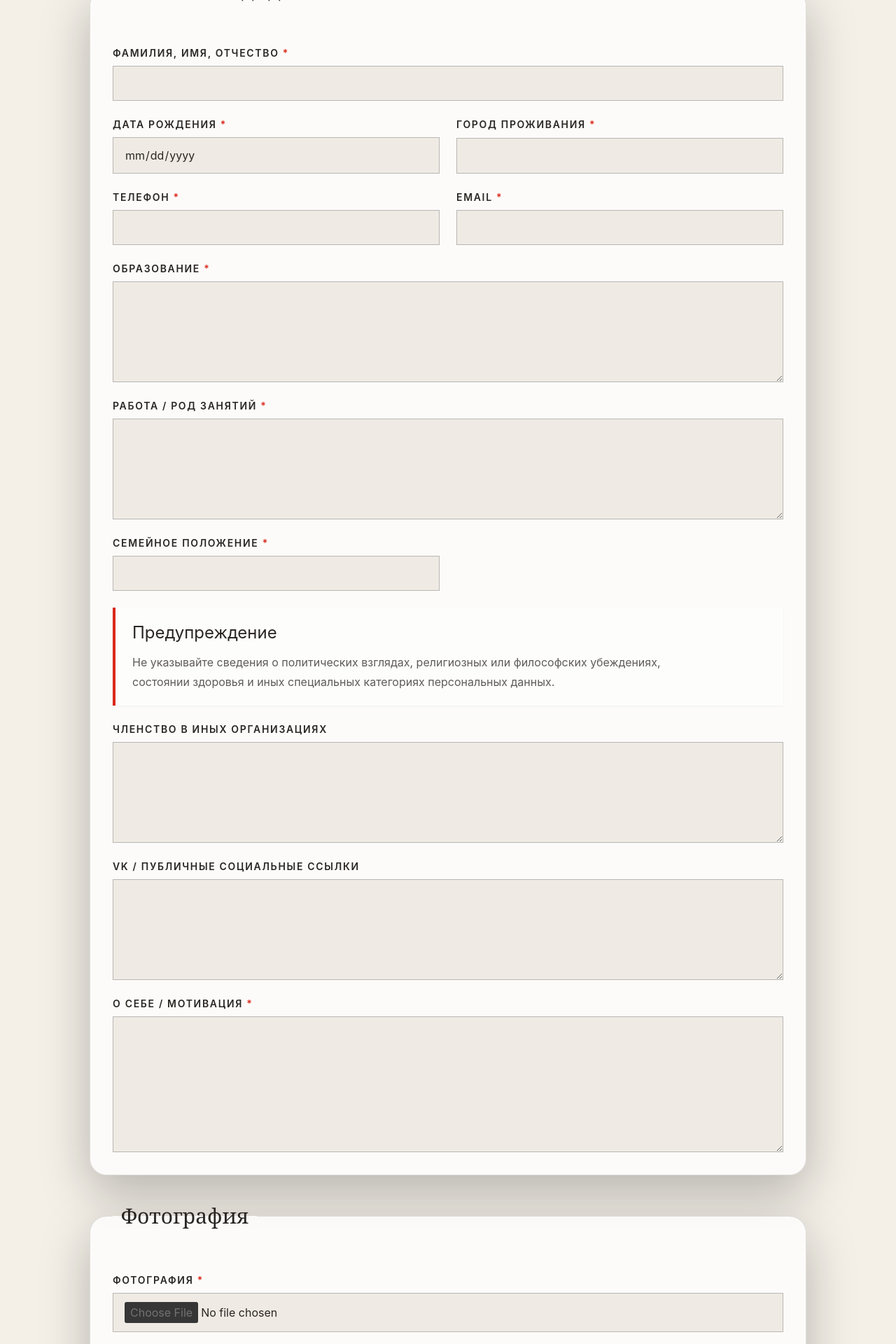
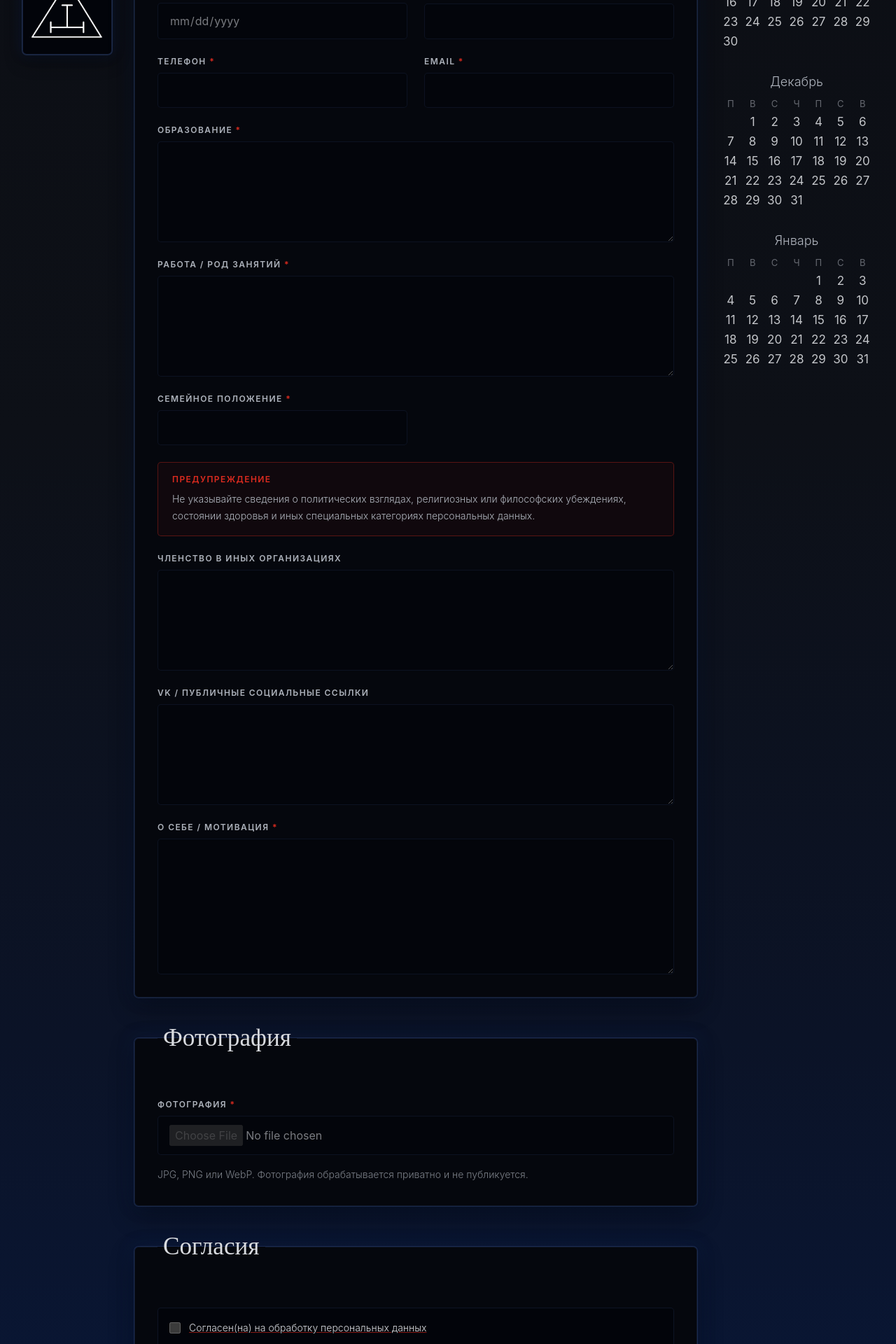
Before and after one commit to stalar78/astree3, a React (Vite) app in the folder frontend/: page /vstuplenie in a window 1280 px wide. Shown: the part 880-2800 px from the top of the page at 70% size. Built offline with nearby package versions, Linux system fonts and the light colour scheme.

Commit message:
style: align candidate page with public redesign

```diff
--- a/frontend/src/pages/CandidatePage.tsx
+++ b/frontend/src/pages/CandidatePage.tsx
@@ -1,19 +1,21 @@
 import { type FormEvent, type ReactNode, useEffect, useRef, useState } from 'react';
 import { Link } from 'react-router-dom';
 
-import { EditorialNote } from '../components/EditorialNote';
-import { InternalHero } from '../components/InternalHero';
-import { Section } from '../components/Section';
+import { ReferenceInnerPage, ReferenceNotice } from '../components/ReferenceInnerPage';
 import { CandidateApiError, submitCandidateApplication } from '../candidate/candidateApi';
 import { candidateFormEnabled } from '../candidate/candidateConfig';
 
 const FIELD_CLASS =
-  'w-full border border-brand-gray10/40 bg-white px-4 py-3 text-base text-brand-ink outline-none transition focus:border-brand-red disabled:cursor-not-allowed disabled:bg-brand-paperAlt/60';
+  'w-full rounded-[5px] border border-brand-reference-line/40 bg-brand-reference-panelDeep px-4 py-3 text-base text-brand-reference-text outline-none transition focus:border-brand-reference-red focus:ring-1 focus:ring-brand-reference-red/40 disabled:cursor-not-allowed disabled:opacity-55';
 const TEXTAREA_CLASS = `${FIELD_CLASS} min-h-36 resize-y`;
-const HELP_CLASS = 'text-sm leading-6 text-brand-ink/65';
-const STATUS_NEUTRAL_CLASS = 'border-brand-gray10/20 bg-white/80 text-brand-ink';
-const STATUS_ERROR_CLASS = 'border-brand-red/25 bg-white text-brand-red';
-const STATUS_SUCCESS_CLASS = 'border-brand-red/45 bg-brand-red/10 text-brand-ink shadow-formal';
+const HELP_CLASS = 'text-sm font-light leading-6 text-brand-reference-muted/70';
+const FIELDSET_CLASS =
+  'rounded-[6px] border border-brand-reference-line/30 bg-brand-reference-panel px-4 py-6 shadow-referenceCard sm:px-6 lg:px-8 lg:py-8';
+const LEGEND_CLASS =
+  'px-2 font-referenceHeading text-[clamp(1.65rem,3vw,2.2rem)] font-normal text-brand-reference-text';
+const STATUS_NEUTRAL_CLASS = 'border-brand-reference-line/35 bg-brand-reference-panelDeep text-brand-reference-muted';
+const STATUS_ERROR_CLASS = 'border-brand-reference-red/55 bg-brand-reference-red/5 text-brand-reference-text';
+const STATUS_SUCCESS_CLASS = 'border-brand-reference-red/55 bg-brand-reference-red/10 text-brand-reference-text shadow-referenceCard';
 const INACTIVE_COPY = 'Приём заявок через сайт временно недоступен.';
 const ACTIVE_COPY = 'Форма предназначена для отправки анкеты и фотографии в ДЛ «Астрея» №3. Фотография обрабатывается приватно и не публикуется.';
 const SUCCESS_COPY = 'Заявка принята. Благодарим за обращение.';
@@ -84,15 +86,13 @@ export function CandidatePage() {
   }
 
   return (
-    <>
-      <InternalHero eyebrow="Кандидату" title="Вступление" lead={heroLead} />
-      <Section>
-        <div className="mx-auto max-w-5xl space-y-8">
-          <EditorialNote title={active ? 'Подача заявки' : 'Приём заявок'}>
+    <ReferenceInnerPage eyebrow="Кандидату" title="Вступление" lead={heroLead}>
+      <div className="mx-auto w-full max-w-5xl space-y-6 sm:space-y-8">
+        <ReferenceNotice title={active ? 'Подача заявки' : 'Приём заявок'}>
           {active ? ACTIVE_COPY : INACTIVE_COPY}
-          </EditorialNote>
+        </ReferenceNotice>
 
-          <form className="space-y-10" onInput={clearFeedback} onSubmit={handleSubmit}>
+        <form className="space-y-6 sm:space-y-8" onInput={clearFeedback} onSubmit={handleSubmit}>
           <div className="absolute left-[-10000px] top-auto h-px w-px overflow-hidden">
             <label htmlFor="website" className="sr-only">
               Website
@@ -109,12 +109,9 @@ export function CandidatePage() {
             />
           </div>
 
-            <fieldset
-              disabled={disabled}
-              className="rounded-3xl border border-brand-gray10/20 bg-white/75 p-6 shadow-formal lg:p-8"
-            >
-              <legend className="px-3 font-display text-3xl text-brand-ink">Анкета кандидата</legend>
-              <div className="mt-8 grid gap-6 lg:grid-cols-2">
+          <fieldset disabled={disabled} className={FIELDSET_CLASS}>
+            <legend className={LEGEND_CLASS}>Анкета кандидата</legend>
+            <div className="mt-5 grid gap-5 sm:mt-7 sm:gap-6 lg:grid-cols-2">
               <FormField id="full_name" label="Фамилия, имя, отчество" required className="lg:col-span-2">
                 <input
                   id="full_name"
@@ -128,13 +125,7 @@ export function CandidatePage() {
               </FormField>
 
               <FormField id="date_of_birth" label="Дата рождения" required>
-                  <input
-                    id="date_of_birth"
-                    name="date_of_birth"
-                    type="date"
-                    required
-                    className={FIELD_CLASS}
-                  />
+                <input id="date_of_birth" name="date_of_birth" type="date" required className={FIELD_CLASS} />
               </FormField>
 
               <FormField id="city" label="Город проживания" required>
@@ -174,25 +165,11 @@ export function CandidatePage() {
               </FormField>
 
               <FormField id="education" label="Образование" required className="lg:col-span-2">
-                  <textarea
-                    id="education"
-                    name="education"
-                    required
-                    maxLength={4000}
-                    rows={4}
-                    className={TEXTAREA_CLASS}
-                  />
+                <textarea id="education" name="education" required maxLength={4000} rows={4} className={TEXTAREA_CLASS} />
               </FormField>
 
               <FormField id="occupation" label="Работа / род занятий" required className="lg:col-span-2">
-                  <textarea
-                    id="occupation"
-                    name="occupation"
-                    required
-                    maxLength={4000}
-                    rows={4}
-                    className={TEXTAREA_CLASS}
-                  />
+                <textarea id="occupation" name="occupation" required maxLength={4000} rows={4} className={TEXTAREA_CLASS} />
               </FormField>
 
               <FormField id="marital_status" label="Семейное положение" required>
@@ -207,54 +184,35 @@ export function CandidatePage() {
               </FormField>
 
               <div className="lg:col-span-2">
-                  <EditorialNote title="Предупреждение">
+                <div className="rounded-[5px] border border-brand-reference-red/35 bg-brand-reference-red/5 px-4 py-4 sm:px-5">
+                  <p className="text-xs font-semibold uppercase tracking-[0.12em] text-brand-reference-red">Предупреждение</p>
+                  <p className="mt-2 text-sm font-light leading-6 text-brand-reference-muted">
                     Не указывайте сведения о политических взглядах, религиозных или философских убеждениях,
                     состоянии здоровья и иных специальных категориях персональных данных.
-                  </EditorialNote>
+                  </p>
+                </div>
               </div>
 
               <FormField id="other_organizations" label="Членство в иных организациях" className="lg:col-span-2">
-                  <textarea
-                    id="other_organizations"
-                    name="other_organizations"
-                    maxLength={4000}
-                    rows={4}
-                    className={TEXTAREA_CLASS}
-                  />
+                <textarea id="other_organizations" name="other_organizations" maxLength={4000} rows={4} className={TEXTAREA_CLASS} />
               </FormField>
 
               <FormField id="social_links" label="VK / публичные социальные ссылки" className="lg:col-span-2">
-                  <textarea
-                    id="social_links"
-                    name="social_links"
-                    maxLength={4000}
-                    rows={4}
-                    className={TEXTAREA_CLASS}
-                  />
+                <textarea id="social_links" name="social_links" maxLength={4000} rows={4} className={TEXTAREA_CLASS} />
               </FormField>
 
               <FormField id="motivation" label="О себе / мотивация" required className="lg:col-span-2">
-                  <textarea
-                    id="motivation"
-                    name="motivation"
-                    required
-                    maxLength={4000}
-                    rows={7}
-                    className={TEXTAREA_CLASS}
-                  />
+                <textarea id="motivation" name="motivation" required maxLength={4000} rows={7} className={TEXTAREA_CLASS} />
               </FormField>
             </div>
           </fieldset>
 
-            <fieldset
-              disabled={disabled}
-              className="rounded-3xl border border-brand-gray10/20 bg-white/75 p-6 shadow-formal lg:p-8"
-            >
-              <legend className="px-3 font-display text-3xl text-brand-ink">Фотография</legend>
-              <div className="mt-8 grid gap-5">
+          <fieldset disabled={disabled} className={FIELDSET_CLASS}>
+            <legend className={LEGEND_CLASS}>Фотография</legend>
+            <div className="mt-5 grid gap-4 sm:mt-7">
               <div className="grid gap-2">
-                  <label htmlFor="photo" className="text-sm font-semibold uppercase tracking-[0.12em] text-brand-ink">
-                    Фотография<span aria-hidden="true" className="text-brand-red"> *</span>
+                <label htmlFor="photo" className="text-xs font-semibold uppercase tracking-[0.12em] text-brand-reference-muted">
+                  Фотография<span aria-hidden="true" className="text-brand-reference-red"> *</span>
                 </label>
                 <input
                   id="photo"
@@ -269,15 +227,15 @@ export function CandidatePage() {
             </div>
           </fieldset>
 
-            <fieldset
-              disabled={disabled}
-              className="rounded-3xl border border-brand-gray10/20 bg-white/75 p-6 shadow-formal lg:p-8"
-            >
-              <legend className="px-3 font-display text-3xl text-brand-ink">Согласия</legend>
-              <div className="mt-8 space-y-4">
+          <fieldset disabled={disabled} className={FIELDSET_CLASS}>
+            <legend className={LEGEND_CLASS}>Согласия</legend>
+            <div className="mt-5 space-y-3 sm:mt-7 sm:space-y-4">
               <ConsentRow id="personal_data_processing" name="personal_data_processing">
                 <span>
-                    <Link to="/consent" className="text-brand-red underline decoration-brand-red/40 underline-offset-2">
+                  <Link
+                    to="/consent"
+                    className="text-brand-reference-text underline decoration-brand-reference-red/60 underline-offset-3 transition-colors hover:text-white"
+                  >
                     Согласен(на) на обработку персональных данных
                   </Link>
                 </span>
@@ -285,7 +243,10 @@ export function CandidatePage() {
 
               <ConsentRow id="privacy_policy_acknowledgement" name="privacy_policy_acknowledgement">
                 <span>
-                    <Link to="/privacy" className="text-brand-red underline decoration-brand-red/40 underline-offset-2">
+                  <Link
+                    to="/privacy"
+                    className="text-brand-reference-text underline decoration-brand-reference-red/60 underline-offset-3 transition-colors hover:text-white"
+                  >
                     Ознакомлен(а) с политикой конфиденциальности
                   </Link>
                 </span>
@@ -297,32 +258,34 @@ export function CandidatePage() {
             </div>
           </fieldset>
 
-            <div className="rounded-3xl border border-brand-gray10/20 bg-white/75 p-6 shadow-formal lg:p-8">
+          <div className={FIELDSET_CLASS}>
             <div
               ref={feedbackRef}
               role={submissionState === 'error' ? 'alert' : 'status'}
               aria-live="polite"
               tabIndex={-1}
-                className={`rounded-2xl border px-5 py-4 leading-6 outline-none focus:outline focus:outline-2 focus:outline-offset-4 focus:outline-brand-red ${
+              className={`rounded-[5px] border px-4 py-4 text-sm font-light leading-6 outline-none focus:outline focus:outline-2 focus:outline-offset-4 focus:outline-brand-reference-red sm:px-5 ${
                 submissionState === 'error'
-                    ? `text-sm ${STATUS_ERROR_CLASS}`
+                  ? STATUS_ERROR_CLASS
                   : submissionState === 'success'
-                      ? `px-6 py-6 ${STATUS_SUCCESS_CLASS}`
-                      : `text-sm ${STATUS_NEUTRAL_CLASS}`
+                    ? `px-5 py-5 ${STATUS_SUCCESS_CLASS}`
+                    : STATUS_NEUTRAL_CLASS
               }`}
             >
               {submissionState === 'success' ? (
-                  <p className="mb-3 font-display text-3xl text-brand-red">Заявка успешно отправлена</p>
+                <p className="mb-3 font-referenceHeading text-2xl text-brand-reference-text">Заявка успешно отправлена</p>
               ) : null}
               {feedback ?? (active ? 'Заполните все поля, прикрепите фотографию и отметьте все три согласия.' : INACTIVE_COPY)}
             </div>
 
-              <div className="mt-6 flex flex-col gap-4 md:flex-row md:items-center md:justify-between">
-                <p className={HELP_CLASS}>Перед отправкой проверьте данные, фотографию и все три согласия. Во время отправки повторное нажатие будет недоступно.</p>
+            <div className="mt-5 flex flex-col gap-4 sm:mt-6 md:flex-row md:items-center md:justify-between">
+              <p className={HELP_CLASS}>
+                Перед отправкой проверьте данные, фотографию и все три согласия. Во время отправки повторное нажатие будет недоступно.
+              </p>
               <button
                 type="submit"
                 disabled={disabled}
-                  className="inline-flex items-center justify-center border border-brand-red bg-brand-red px-6 py-3 text-sm font-semibold uppercase tracking-[0.08em] text-white transition hover:bg-transparent hover:text-brand-red focus:outline focus:outline-2 focus:outline-offset-4 focus:outline-brand-red disabled:cursor-not-allowed disabled:opacity-50"
+                className="inline-flex w-full shrink-0 items-center justify-center rounded-[5px] border border-brand-reference-red bg-brand-reference-red px-5 py-3 text-sm font-semibold uppercase tracking-[0.08em] text-white transition hover:bg-transparent hover:text-brand-reference-text focus:outline focus:outline-2 focus:outline-offset-4 focus:outline-brand-reference-red disabled:cursor-not-allowed disabled:opacity-45 md:w-auto md:max-w-[270px]"
               >
                 {submissionState === 'submitting'
                   ? 'Отправка…'
@@ -336,8 +299,7 @@ export function CandidatePage() {
           </div>
         </form>
       </div>
-      </Section>
-    </>
+    </ReferenceInnerPage>
   );
 }
 
@@ -353,9 +315,9 @@ type FormFieldProps = {
 function FormField({ id, label, required = false, help, className = '', children }: FormFieldProps) {
   return (
     <div className={`grid gap-2 ${className}`}>
-      <label htmlFor={id} className="text-sm font-semibold uppercase tracking-[0.12em] text-brand-ink">
+      <label htmlFor={id} className="text-xs font-semibold uppercase tracking-[0.12em] text-brand-reference-muted">
         {label}
-        {required ? <span aria-hidden="true" className="text-brand-red"> *</span> : null}
+        {required ? <span aria-hidden="true" className="text-brand-reference-red"> *</span> : null}
       </label>
       {children}
       {help ? <p className={HELP_CLASS}>{help}</p> : null}
@@ -371,16 +333,16 @@ type ConsentRowProps = {
 
 function ConsentRow({ id, name, children }: ConsentRowProps) {
   return (
-    <div className="flex gap-3 rounded-2xl border border-brand-gray10/15 bg-white px-4 py-4">
+    <div className="flex gap-3 rounded-[5px] border border-brand-reference-line/25 bg-brand-reference-panelDeep px-4 py-4">
       <input
         id={id}
         name={name}
         type="checkbox"
         value="true"
         required
-        className="mt-1 h-4 w-4 shrink-0 accent-brand-red"
+        className="mt-1 h-4 w-4 shrink-0 accent-brand-reference-red"
       />
-      <label htmlFor={id} className="text-sm leading-6 text-brand-ink/80">
+      <label htmlFor={id} className="text-sm font-light leading-6 text-brand-reference-muted">
         {children}
       </label>
     </div>
```
Lines whose indentation alone changed are shown as unchanged.
